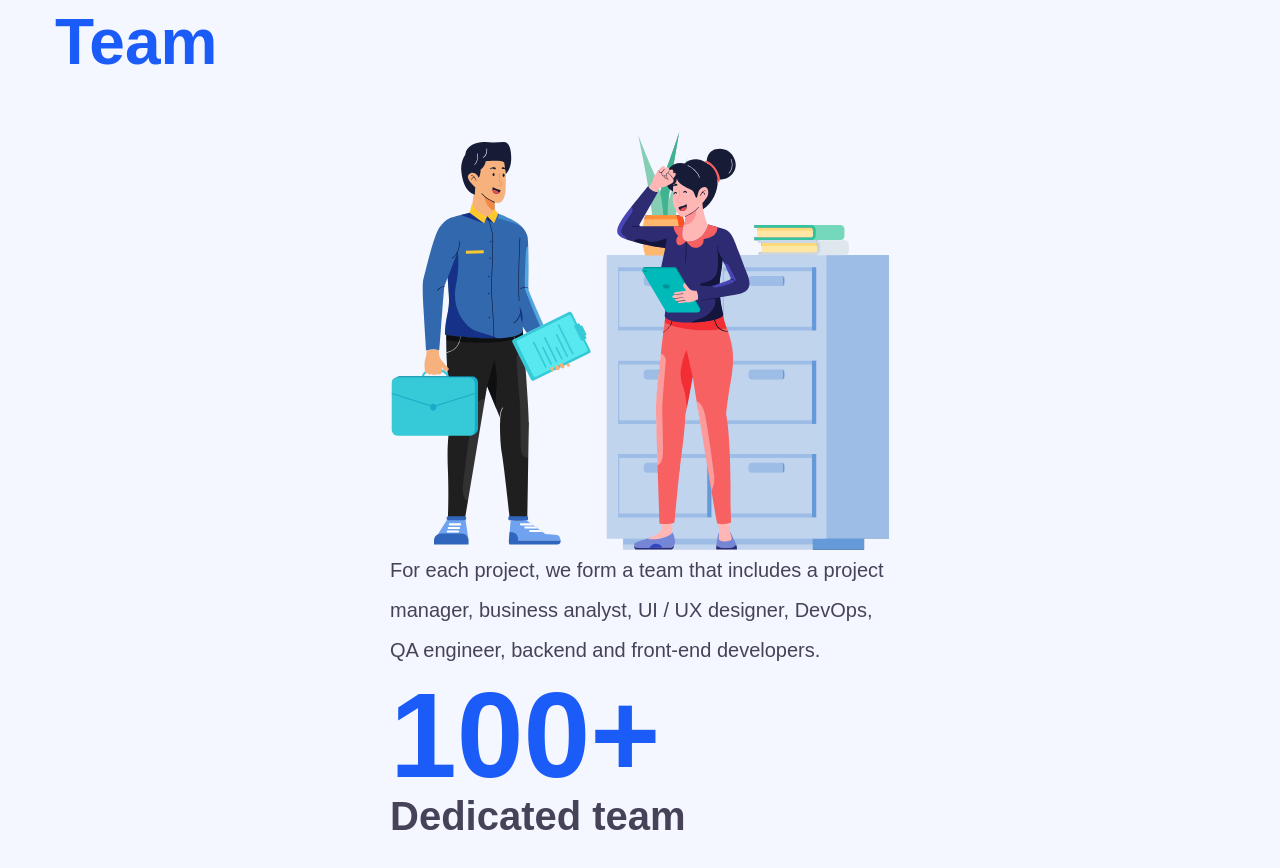
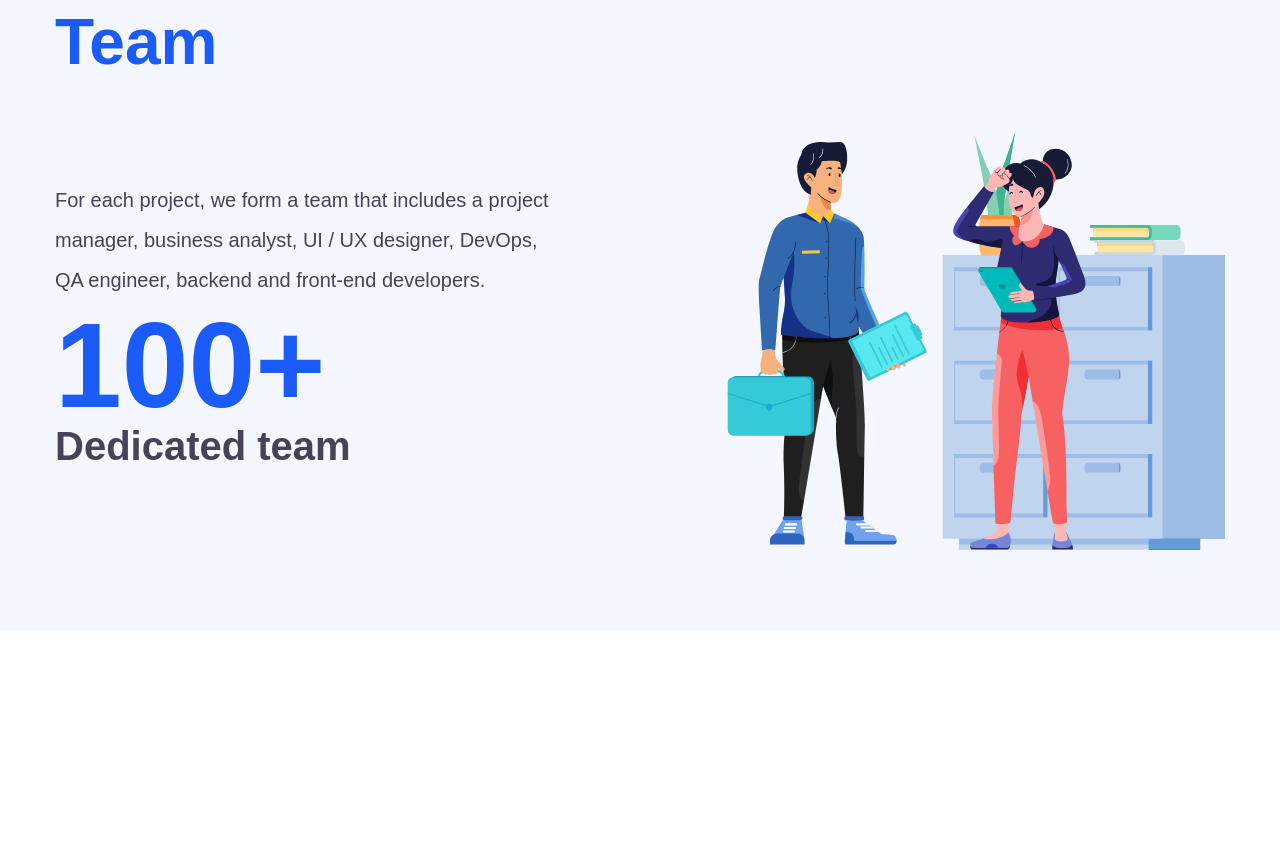
Before and after one commit to Omadbek04/udevs.io, a React (Vite) app: page / in a window 1280 px wide. Shown: the part 960-1828 px from the top of the page. After the commit the page ends 1590 px from the top, so only its background shows below. Built offline with nearby package versions, Linux system fonts and the light colour scheme.

Commit message:
team page togirlandi

```diff
--- a/src/components/Command/Command.jsx
+++ b/src/components/Command/Command.jsx
@@ -23,7 +23,7 @@ const Command = () => {
     <section id="team" className="bg-navbarClose py-20">
       <div className="custom_contianer">
         <h1 className="text-[32px] md:text-[64px] text-start font-extrabold text-primary mb-[42px]">Team</h1>
-        <div className="flex items-center justify-between flex-col-reverse md:flex- gap-3 md:gap-0">
+        <div className="flex items-center justify-between flex-col-reverse md:flex-row gap-3 md:gap-0">
           <div className="flex-1">
             <p className="max-w-[500px] mb-[30px] text-[20px]  font-medium text-secondary leading-10">For each project, we form a team that includes a project manager, business analyst, UI / UX designer, DevOps, QA engineer, backend and front-end developers.</p>
             <div className="flex items-center text-primary text-[80px] md:text-[120px] mb-4 font-bold leading-0 md:leading-[70px]">
```
